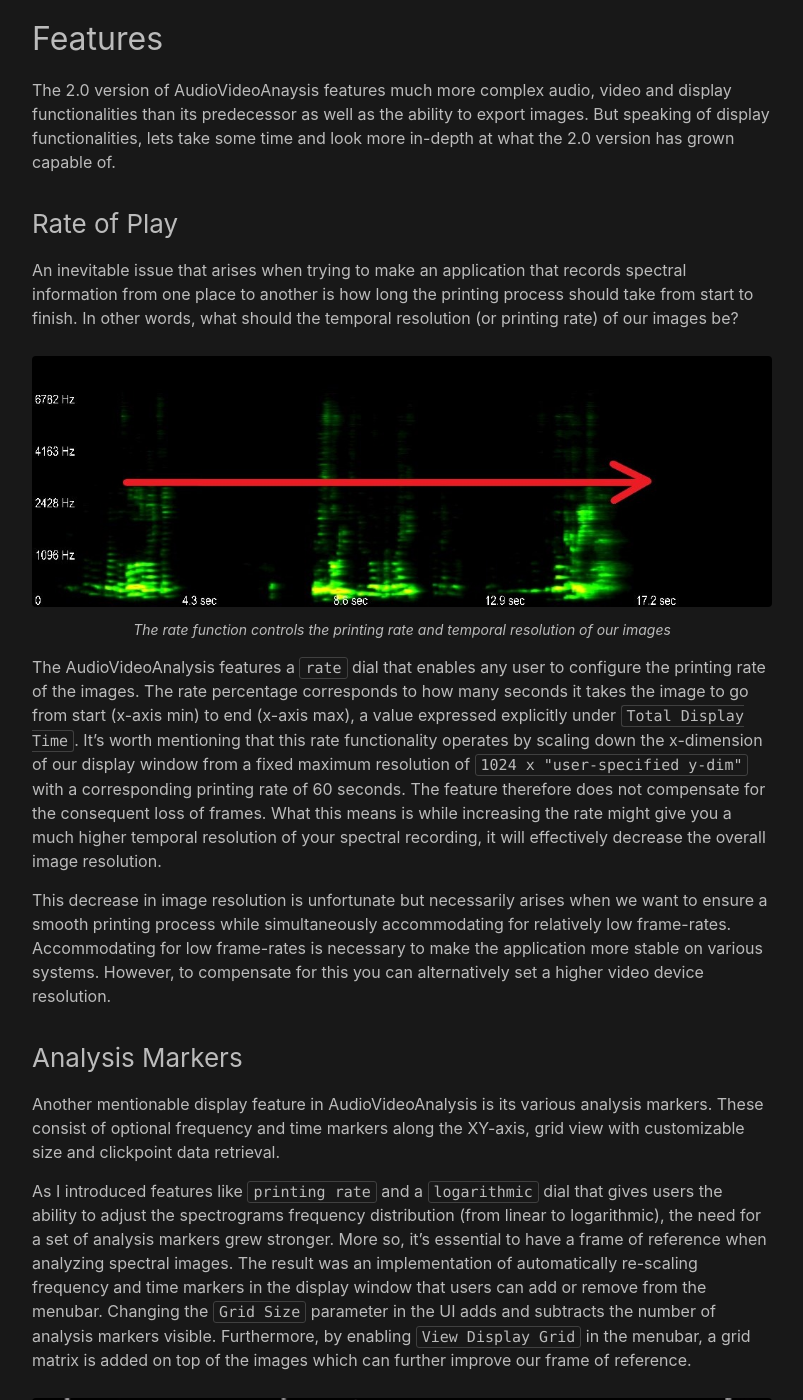
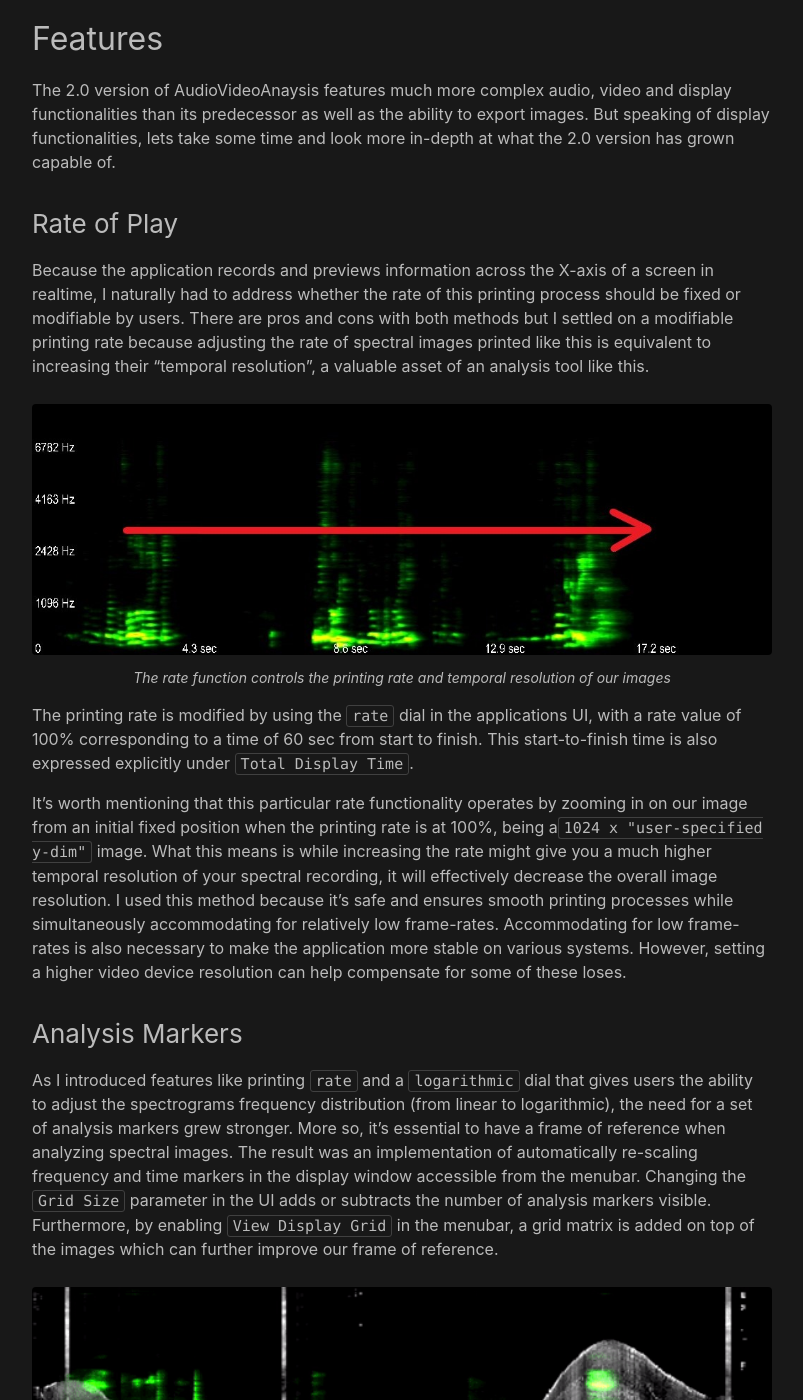
Before and after one commit to AleksanderTidemann/AleksanderTidemann.github.io, a Jekyll site: the page built from _posts/2020-07-24-audiovideoanalysis.md, in a window 1280 px wide and 1400 px high, scrolled down 1693 px. Shown: the whole window, without its empty margins (238-1041 px from the left). Built offline with Jekyll 4.4.1, drawn with Linux system fonts in a browser that asks for light colours; some of the changed text lies outside the part shown.

Commit message:
A few hick-ups here and there..

````diff
--- a/_posts/2020-07-24-audiovideoanalysis.md
+++ b/_posts/2020-07-24-audiovideoanalysis.md
@@ -39,7 +39,7 @@ While (I and) [**Balint Lackzo**](https://github.com/balintlaczko) pushed the ca
 The 2.0 version of AudioVideoAnaysis features much more complex audio, video and display functionalities than its predecessor as well as the ability to export images. But speaking of display functionalities, lets take some time and look more in-depth at what the 2.0 version has grown capable of.
 
 ### Rate of Play
-An inevitable issue that arises when trying to make an application that records spectral information from one place to another is how long the printing process should take from start to finish. In other words, what should the temporal resolution (or printing rate) of our images be?
+Because the application records and previews information across the X-axis of a screen in realtime, I naturally had to address whether the rate of this printing process should be fixed or modifiable by users. There are pros and cons with both methods but I settled on a modifiable printing rate because adjusting the rate of spectral images printed like this is equivalent to increasing their "temporal resolution", a valuable asset of an analysis tool like this.
 
 <figure style="float: none">
    <img src="/assets/img/2020_07_24_rate_window.jpg" alt="AVA rate"
@@ -47,14 +47,15 @@ An inevitable issue that arises when trying to make an application that records
    <figcaption>The rate function controls the printing rate and temporal resolution of our images</figcaption>
 </figure>
 
-The AudioVideoAnalysis features a ```rate``` dial that enables any user to configure the printing rate of the images. The rate percentage corresponds to how many seconds it takes the image to go from start (x-axis min) to end (x-axis max), a value expressed explicitly under ```Total Display Time```. It's worth mentioning that this rate functionality operates by scaling down the x-dimension of our display window from a fixed maximum resolution of ```1024 x "user-specified y-dim"``` with a corresponding printing rate of 60 seconds. The feature therefore does not compensate for the consequent loss of frames. What this means is while increasing the rate might give you a much higher temporal resolution of your spectral recording, it will effectively decrease the overall image resolution.
+The printing rate is modified by using the ```rate``` dial in the applications UI, with a rate value of 100% corresponding to a time of 60 sec from start to finish. This start-to-finish time is also expressed explicitly under ```Total Display Time```.
 
-This decrease in image resolution is unfortunate but necessarily arises when we want to ensure a smooth printing process while simultaneously accommodating for relatively low frame-rates. Accommodating for low frame-rates is necessary to make the application more stable on various systems. However, to compensate for this you can alternatively set a higher video device resolution.
+It's worth mentioning that this particular rate functionality operates by zooming in on our image from an initial fixed position when the printing rate is at 100%, being a```1024 x "user-specified y-dim"``` image. What this means is while increasing the rate might give you a much higher temporal resolution of your spectral recording, it will effectively decrease the overall image resolution. I used this method because it's safe and ensures smooth printing processes while simultaneously accommodating for relatively low frame-rates. Accommodating for low frame-rates is also necessary to make the application more stable on various systems. However, setting a higher video device resolution can help compensate for some of these loses.
 
 ### Analysis Markers
+<!--*
 Another mentionable display feature in AudioVideoAnalysis is its various analysis markers. These consist of optional frequency and time markers along the XY-axis, grid view with customizable size and clickpoint data retrieval.
-
-As I introduced features like ```printing rate``` and a ```logarithmic``` dial that gives users the ability to adjust the spectrograms frequency distribution (from linear to logarithmic), the need for a set of analysis markers grew stronger. More so, it's essential to have a frame of reference when analyzing spectral images. The result was an implementation of automatically re-scaling frequency and time markers in the display window that users can add or remove from the menubar. Changing the ```Grid Size``` parameter in the UI adds and subtracts the number of analysis markers visible. Furthermore, by enabling ```View Display Grid``` in the menubar, a grid matrix is added on top of the images which can further improve our frame of reference.
+-->
+As I introduced features like printing ```rate``` and a ```logarithmic``` dial that gives users the ability to adjust the spectrograms frequency distribution (from linear to logarithmic), the need for a set of analysis markers grew stronger. More so, it's essential to have a frame of reference when analyzing spectral images. The result was an implementation of automatically re-scaling frequency and time markers in the display window accessible from the menubar. Changing the ```Grid Size``` parameter in the UI adds or subtracts the number of analysis markers visible. Furthermore, by enabling ```View Display Grid``` in the menubar, a grid matrix is added on top of the images which can further improve our frame of reference.
 
 <figure style="float: none;">
    <img src="/assets/img/2020_07_24_ava_analysis_markers.gif" alt="Grid"
@@ -100,7 +101,7 @@ If you want a more detailed run-through of these features, and how to use the ap
 * Report issues straight to the developer site
 
 ## Downloads
-The application is one hundred percent open source and available on both OSX and WIN. It can be downloaded from the following places:
+The application is 100% open source and available on both OSX and WIN. It can be downloaded from the following places:
 * [**FourMS GitHub page**](https://github.com/fourMs/AudioVideoAnalysis/releases)
 * [**RITMO homepage at the University of Oslo**](https://www.uio.no/ritmo/english/research/labs/fourms/downloads/software/AudioVideoAnalysis/)
 
@@ -117,7 +118,7 @@ If you want to contribute to AudioVideoAnaysis' development you are free to do s
 
 The most interesting challenge of this development project was figuring out how to build it in an OpenGL context. This means using specific video objects in MaxMSP that processing images on the GPU rather than on the CPU. This was a highly relevant challenge because AudioVideoAnaysis primarily is a realtime application that should have smooth visualizations and user experiences uninterrupted by any glitches or lags. It would also be informative in understanding how we might redesign VideoAnalysis in the future.
 
-While I was able to move all the image processing within an OpenGL context in the end, I specifically struggled with a small but key process of the application design. An important component of the video/motiongram section of the application is a process that calculates the mean values for every row (x-dimension) in a frame and spits out one-dimensional matrices that we print sequentially along a "canvas" to produce the video/motiongram. When confronted with this specific process I questioned whether doing mean calculations of frames was better on the GPU or the CPU. My worry was doing these calculations on the CPU (when the rest of the application is rendered on the GPU) would generate a bottleneck that would have negative effects on the performance of the application. So in the spirit of this uncertainty, I decided to conduct some minor tests and see whether my basic assumptions were correct.
+While I was able to move all the image processing within an OpenGL context in the end, I specifically struggled with a small but key feature of the video processing. An important component of the video/motiongram section of the application is a process that calculates the mean values for every row (x-dimension) in a frame and spits out one-dimensional matrices that we print sequentially along a "canvas" to produce the video/motiongram. When confronted with this specific process I questioned whether doing mean calculations of frames was better on the GPU or the CPU. My worry was doing these calculations on the CPU (when the rest of the application is rendered on the GPU) would generate a bottleneck that would have negative effects on the performance of the application. So in the spirit of this uncertainty, I decided to conduct some minor tests and see whether my basic assumptions were correct.
 
 The CPU method of this process requires migrating the frames to the CPU, calculate the mean values there before sending the frames back to the GPU (as mentioned). So in OpenGL Jitter language, this translates to:
 ```
````
Also changed, not shown: other parts of _posts/2020-07-24-audiovideoanalysis.md (+2 -2 lines), _posts/2020-07-23-videoanalysis.md (+12 -13 lines).
